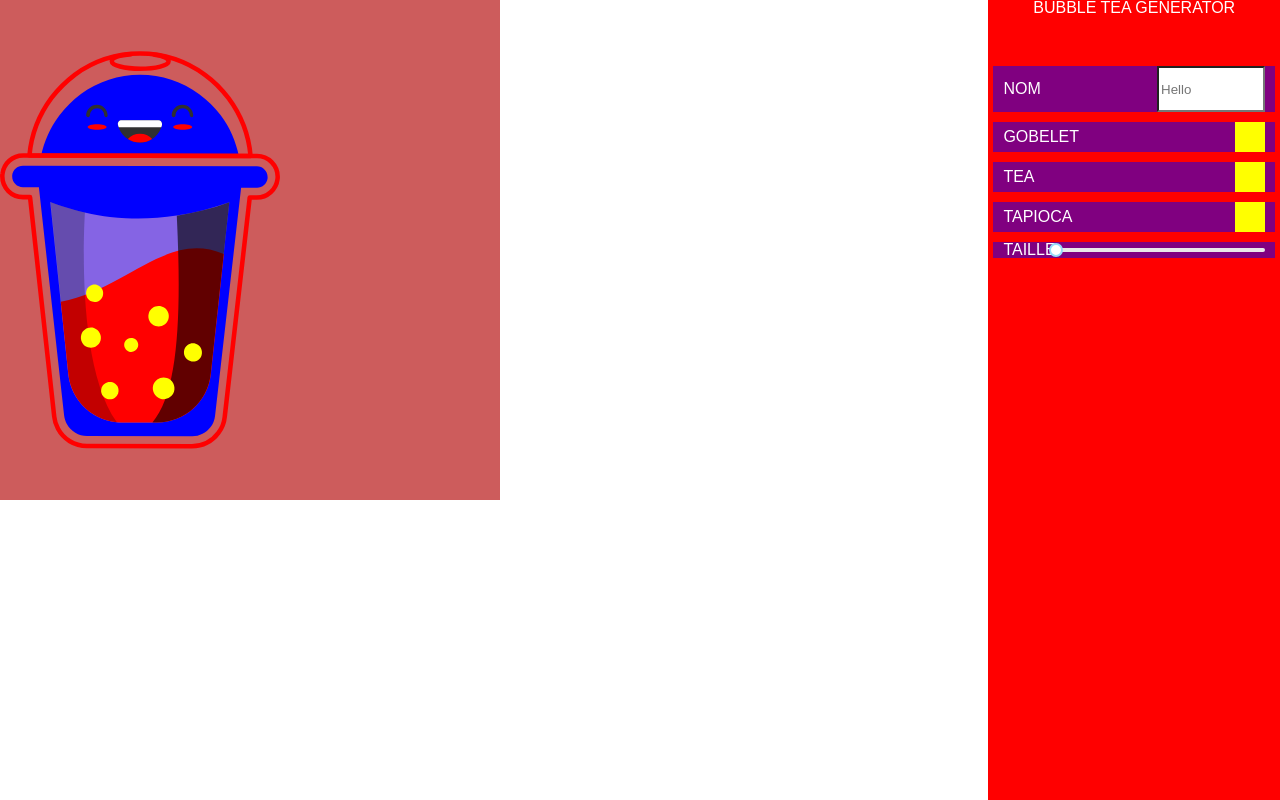
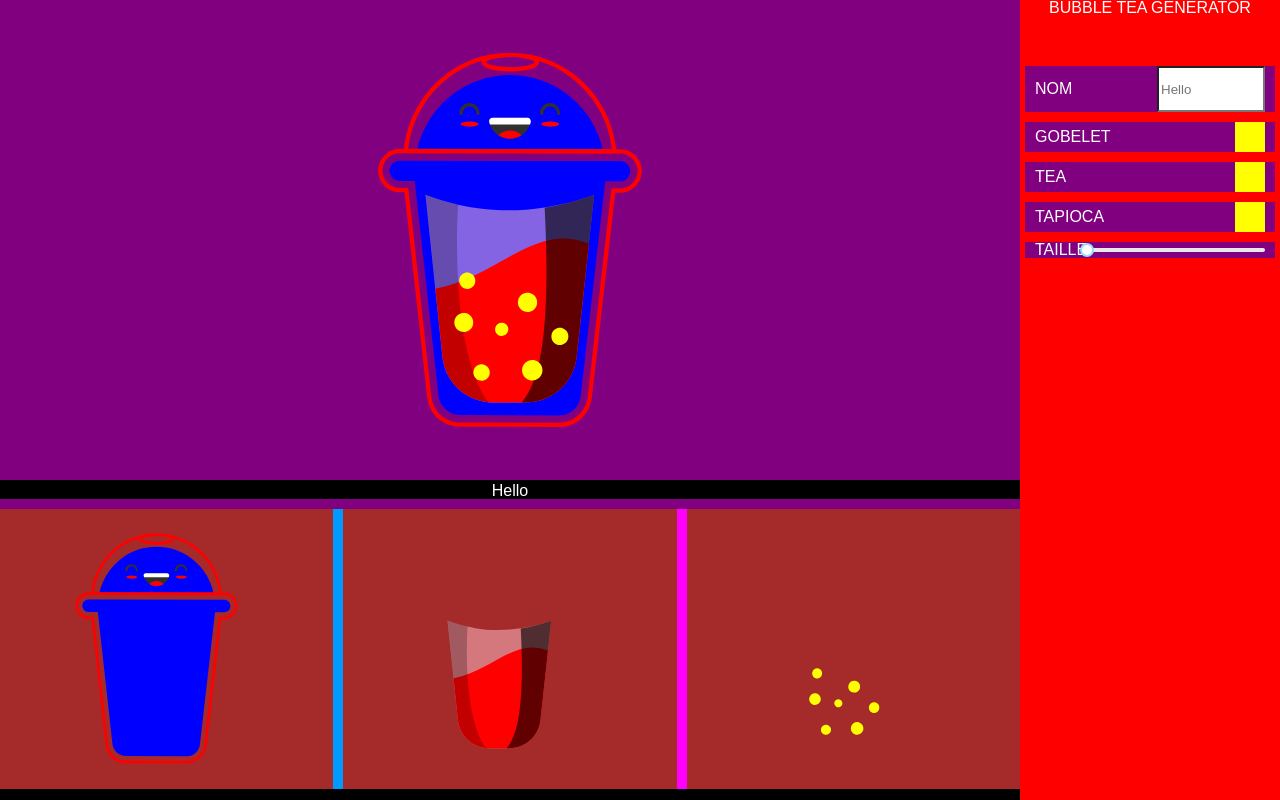
Before and after one commit to Mehdi-Verfaillie/ubloteagenerator, a React (Create React App) app: page / in a window 1280 px wide. Built offline with nearby package versions, Linux system fonts and the light colour scheme.

Commit message:
updade MatchaTea component

```diff
--- a/src/components/MatchaTea/MatchaTea.jsx
+++ b/src/components/MatchaTea/MatchaTea.jsx
@@ -3,12 +3,39 @@ import Cup from './Cup/Cup';
 import Liquid from './Liquid/Liquid';
 import Tapioca from './Tapioca/Tapioca';
 
+import {
+    MainContainer,
+    SVGContainer,
+    TeaTitle,
+    OverviewContainer,
+    OverviewElement,
+} from './style';
+
 export default function MatchaTea() {
+    const svgResize = {
+        defaultViewBox: '-40 -20 230 230',
+        width: '200px',
+    };
+
     return (
-        <svg className="App" style={{ backgroundColor: 'indianred' }} xmlns="http://www.w3.org/2000/svg" width="500px" height="500px">
-            <Cup />
-            <Liquid />
-            <Tapioca />
-        </svg>
+        <MainContainer>
+            <SVGContainer
+                viewBox="-10 0 300 110"
+            >
+                <Cup />
+                <Liquid />
+                <Tapioca />
+            </SVGContainer>
+
+            <TeaTitle>Hello</TeaTitle>
+
+            <OverviewContainer>
+                {[<Cup vb={svgResize} />, <Liquid vb={svgResize} />, <Tapioca vb={svgResize} />].map((item, index) => (
+                    <OverviewElement key={index}>
+                        {item}
+                    </OverviewElement>
+                ))}
+            </OverviewContainer>
+        </MainContainer>
     );
 }
--- /dev/null
+++ b/src/components/MatchaTea/style.js
@@ -0,0 +1,57 @@
+import styled from 'styled-components';
+
+const MainContainer = styled.div`
+    background-color: black;
+    width: 100%;
+    height: 100vh;
+    margin: 0 auto
+`;
+
+const SVG = styled.svg.attrs({
+    version: '1.1',
+    xmlns: 'http://www.w3.org/2000/svg',
+    xmlnsXlink: 'http://www.w3.org/1999/xlink',
+})``;
+
+const SVGContainer = styled(SVG)`
+    background-color: purple;
+    height: 60%;
+    width: 100%;
+`;
+
+const TeaTitle = styled.p`
+    color: #FFF;
+    font-size: 18;
+    font-family: Arial;
+    text-align: center;
+`;
+
+const OverviewContainer = styled.div`
+    background-color: green;
+    display: flex;
+    width: 100%;
+    height: 35%;
+    border-top: 10px solid  purple;
+`;
+
+const OverviewElement = styled.div`
+    background-color: brown;
+    width: 33.3333%;
+    ${'' /* height: 300px; */}
+    ${'' /* overflow: hidden; */}
+    &:nth-child(2) {
+        border-left:  10px solid  #09f;
+        border-right:  10px solid #f0F;
+    }
+    display: flex;
+    align-items: center;
+    justify-content: center;
+`;
+
+export {
+    MainContainer,
+    SVGContainer,
+    TeaTitle,
+    OverviewContainer,
+    OverviewElement,
+};
```
